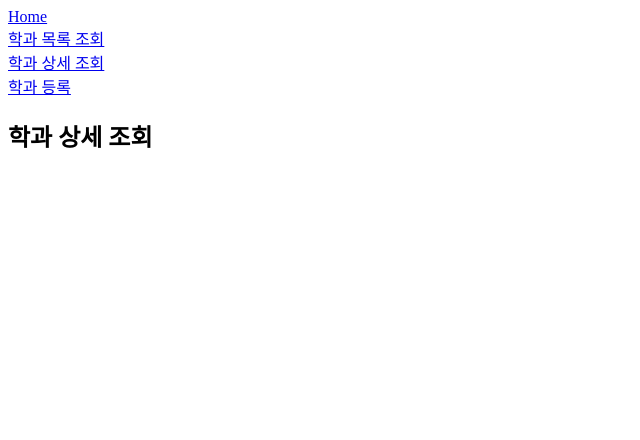
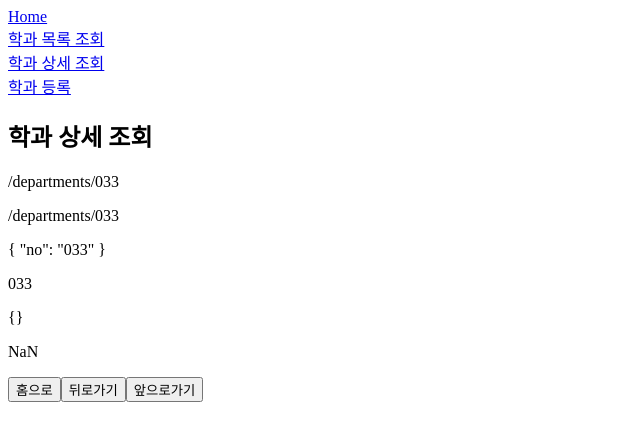
Before and after one commit to jin605/vue.js, a Vue app in the folder 04_university/: page /departments/033 in a window 1280 px wide. Shown: the top 440 px of the page, without its empty margins (0-640 px from the left). Built offline with nearby package versions, Linux system fonts and the light colour scheme.

Commit message:
feat : 라우터 설정

```diff
--- a/04_university/src/views/department/DepartmentDetail.vue
+++ b/04_university/src/views/department/DepartmentDetail.vue
@@ -1,10 +1,30 @@
 <template>
     <main>
         <h2>학과 상세 조회</h2>
+
+        <p>{{ currentRoute.fullPath }}</p>
+        <p>{{ currentRoute.path }}</p>
+        <p>{{ currentRoute.params }}</p>
+        <p>{{ currentRoute.params.no }}</p>
+        <p>{{ currentRoute.query }}</p>
+        <p>{{ currentRoute.query.name }}</p>
+        <p>{{ parseInt(currentRoute.query.age)}}</p>
+
+        <!-- <button @click="() => router.push('/')">홈으로</button> -->
+        <button @click="() => router.push({name: 'home'})">홈으로</button>
+        <!-- <button @click="() => router.replace({name: 'home'})">홈으로</button> -->
+        <button @click="() => router.back()">뒤로가기</button>
+        <button @click="() => router.forward()">앞으로가기</button>
+
     </main>
 </template>
 
 <script setup>
+import { useRoute, useRouter } from 'vue-router';
+
+
+const router = useRouter();
+const currentRoute = useRoute();
 
 </script>
 
```
